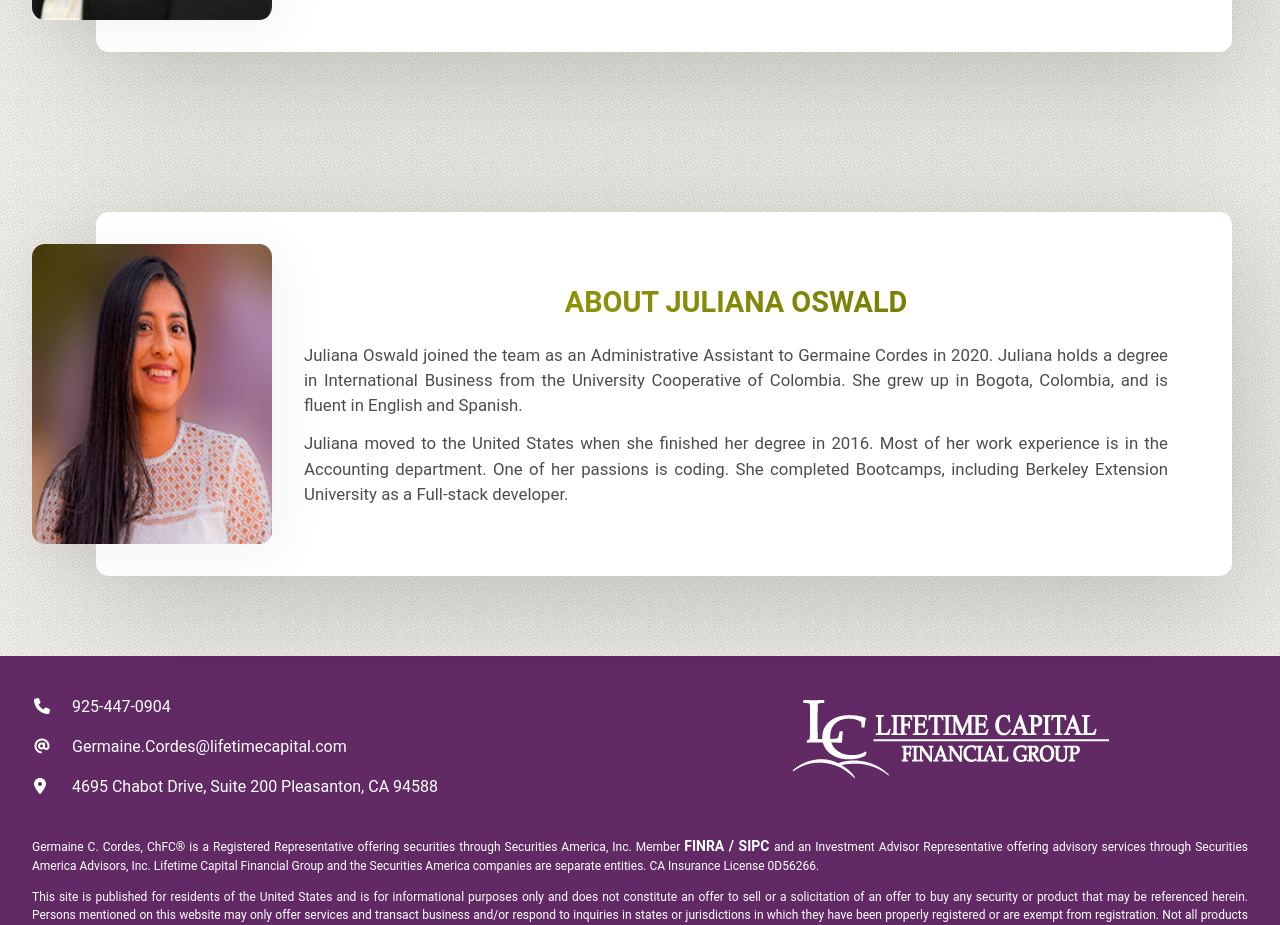
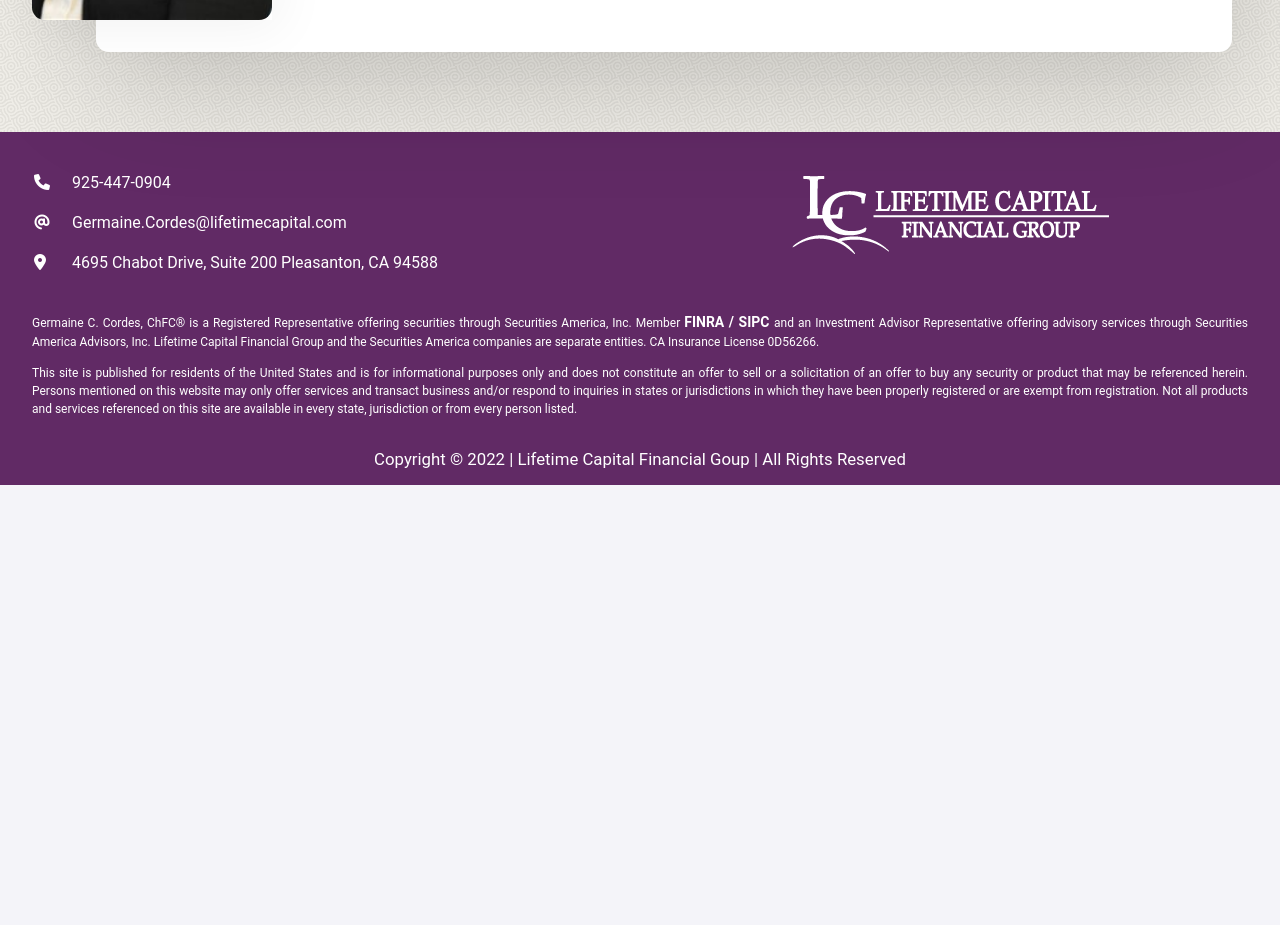
Before and after one commit to joswald123/Lifetimews, a React (Create React App) app: page /about in a window 1280 px wide. Shown: the part 1440-2365 px from the top of the page. After the commit the page ends 1925 px from the top, so only its background shows below. Built offline with nearby package versions, Linux system fonts and the light colour scheme.

Commit message:
change photo about

```diff
--- a/src/components/contact/Form.js
+++ b/src/components/contact/Form.js
@@ -11,7 +11,7 @@ export default function Form() {
 
     // sendEmail
     const form = useRef();
-    console.log(`${process.env.REACT_APP_SERVICE_ID}`);
+
     function sendEmail(e) {
         e.preventDefault();
 
--- a/src/data/about/about.js
+++ b/src/data/about/about.js
@@ -1,12 +1,12 @@
 //  Asset images
 import imageGermaine from '../../images/germaineAbout.png'
 import imageJeannette from '../../images/Jeannette.jpg'
-import imageJuliana from '../../images/Juliana.png'
+// import imageJuliana from '../../images/Juliana.png'
 
 // Components
 import Germaine from './Germaine'
 import Jeannette from './Jeannette'
-import Juliana from './Juliana'
+// import Juliana from './Juliana'
 
 const aboutUsTitle = 'Our Team';
 
@@ -23,12 +23,12 @@ const aboutUs = [
         img: imageJeannette,
         content: <Jeannette />
     },
-    {
-        id: 3,
-        title: 'ABOUT JULIANA OSWALD',
-        img: imageJuliana,
-        content: <Juliana />
-    }
+    // {
+    //     id: 3,
+    //     title: 'ABOUT JULIANA OSWALD',
+    //     img: imageJuliana,
+    //     content: <Juliana />
+    // }
 ];
 
 export function getAboutUsTitle() {
```
Also changed, not shown: src/images/germaine.png.
